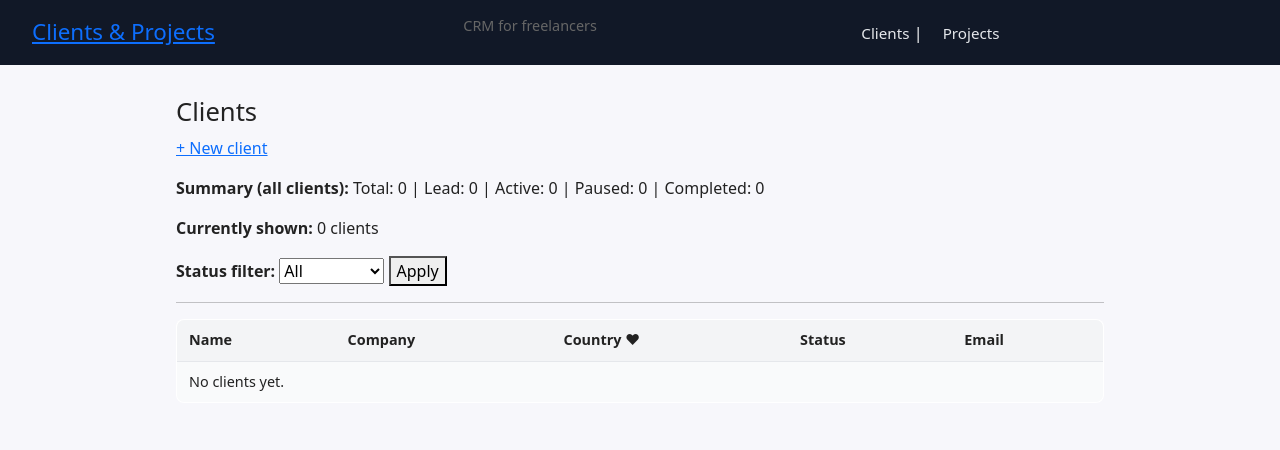
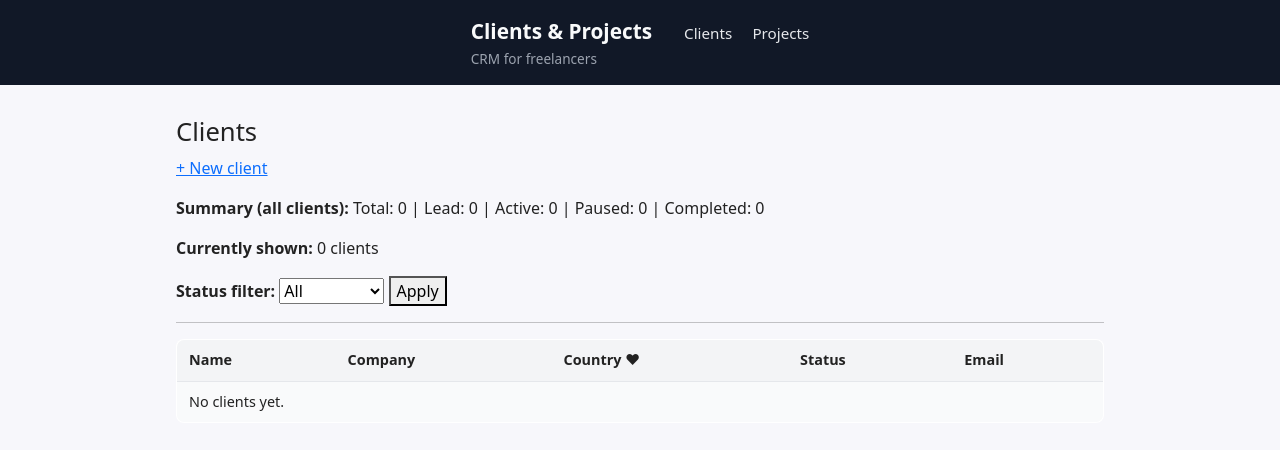
Before and after one commit to Annette3125/freelancer-crm, a Django app: page /clients/ in a window 1280 px wide. Shown: the top 450 px of the page. Run offline with Django 5.2, Linux system fonts and the light colour scheme; data that the repository does not hold is empty.

Commit message:
update base.html

```diff
--- a/templates/base.html
+++ b/templates/base.html
@@ -17,14 +17,17 @@
     <link rel="stylesheet" href="{% static 'css/base.css' %}">
 </head>
 <body>
-    <header>
-        <h1><a href="{% url 'home' %}">Clients & Projects</a></h1>
-        <p class="subtitle">CRM for freelancers</p>
-        <nav>
-            <a href="{% url 'client_list' %}">Clients</a> |
-            <a href="{% url 'project_list' %}">Projects</a>
-        </nav>
-        <hr>
+    <header class="site-header">
+        <div class="header-inner">
+            <div class="brand">
+                <a href="{% url 'home' %}" class="brand-title">Clients &amp; Projects</a>
+                <p class="brand-subtitle">CRM for freelancers</p>
+            </div>
+            <nav class="main-nav">
+                <a href="{% url 'client_list' %}">Clients</a>
+                <a href="{% url 'project_list' %}">Projects</a>
+            </nav>
+        </div>
     </header>
 
     <main>
```
